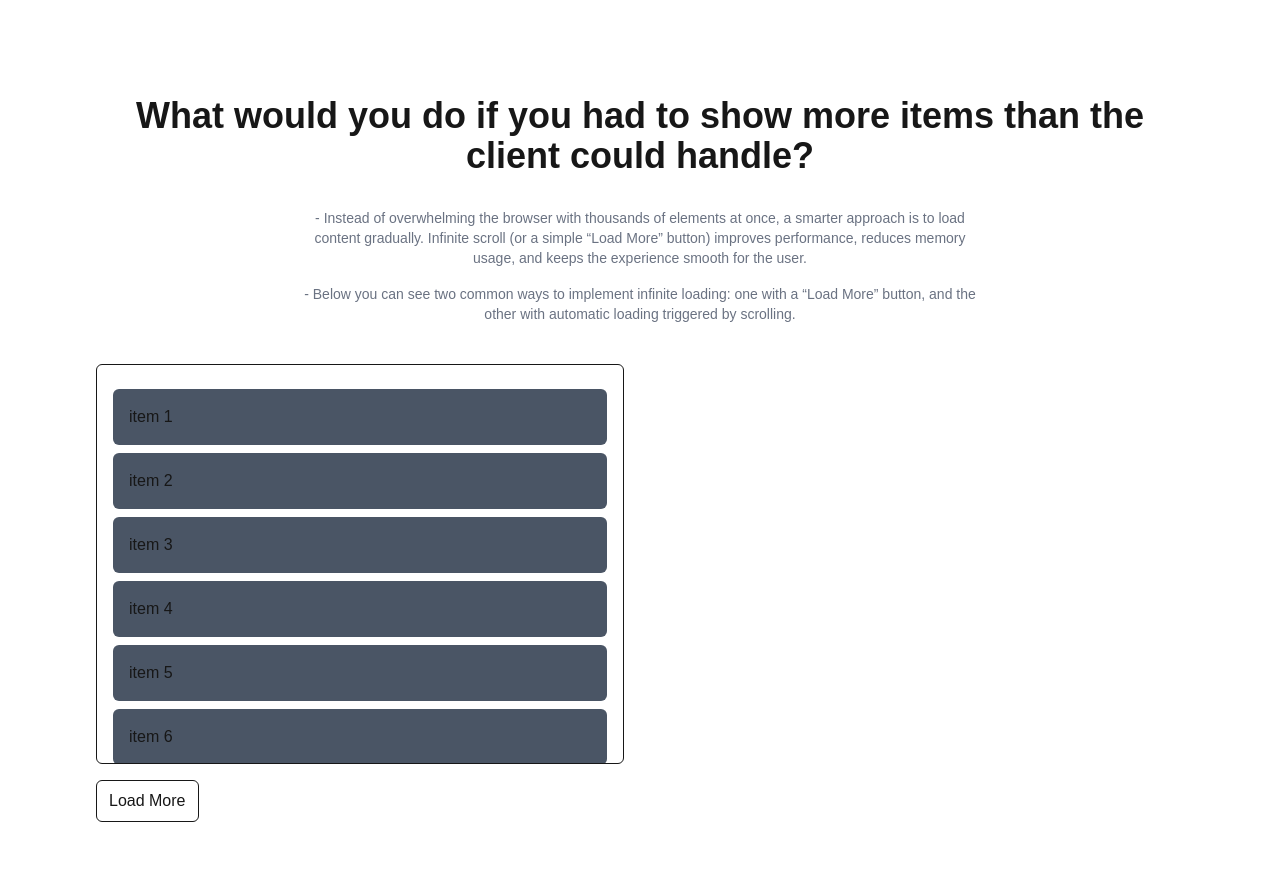
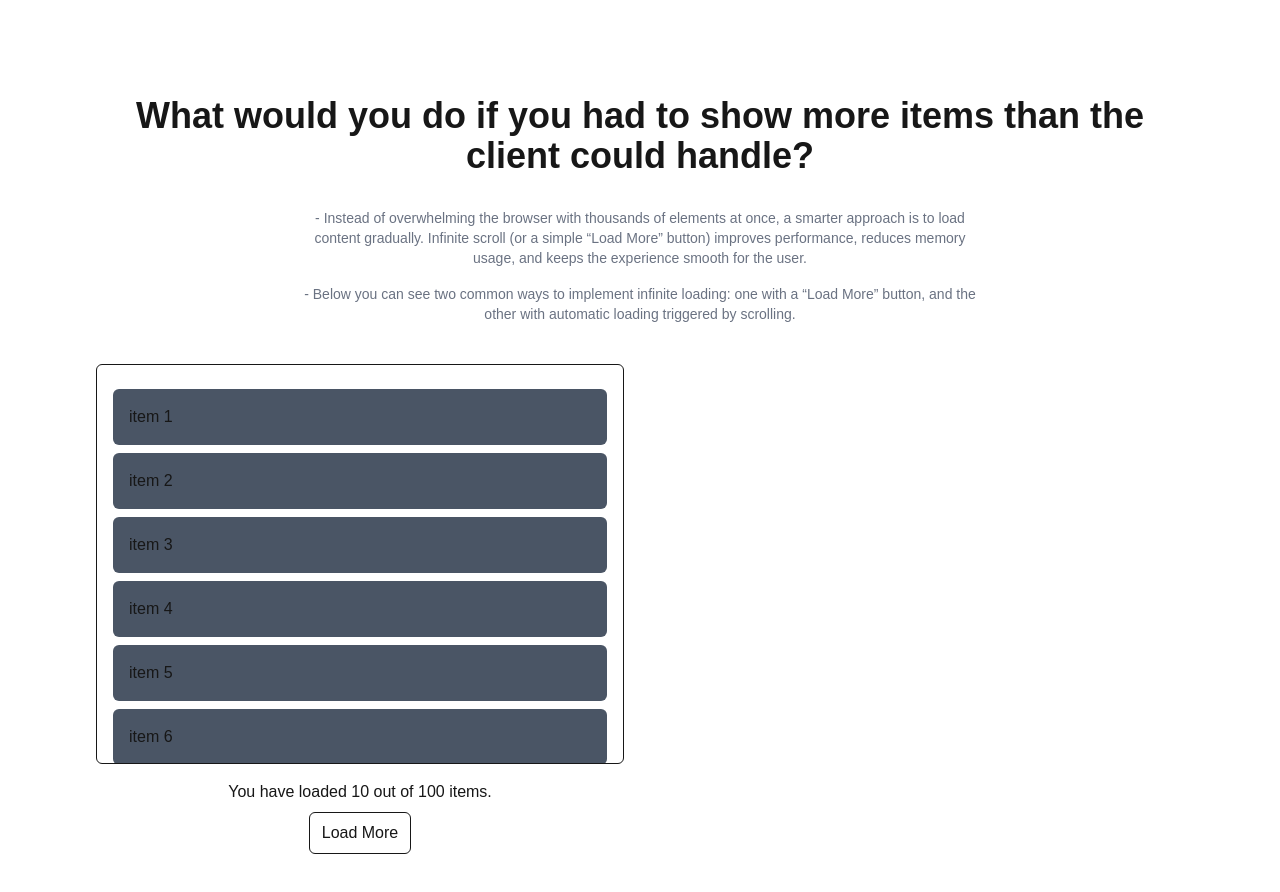
Before and after one commit to berdemozdemir/infinite-scroll-with-tanstack-query, a Next.js app: page / in a window 1280 px wide. Shown: the top 892 px of the page. Built offline with nearby package versions, Linux system fonts and the light colour scheme.

Commit message:
feat: add totalCount to ItemsResponse type and display loaded item count in InfiniteListWithLoadMoreButton

```diff
--- a/app/api/items/route.ts
+++ b/app/api/items/route.ts
@@ -16,5 +16,6 @@ export async function GET(req: NextRequest) {
   return NextResponse.json({
     data,
     nextPage: end < ITEMS.length ? page + 1 : null,
+    totalCount: ITEMS.length,
   });
 }
--- a/components/InfiniteListWithLoadMoreButton.tsx
+++ b/components/InfiniteListWithLoadMoreButton.tsx
@@ -22,22 +22,25 @@ export const InfiniteListWithLoadMoreButton = () => {
     }
   }, [isFetchingNextPage]);
 
+  const countLoadedItem = data?.pages.reduce(
+    (acc, page) => acc + page.data.length,
+    0
+  );
+
   if (status === 'pending')
     return <div className='text-center'>Loading...</div>;
 
   if (status === 'error')
-    return <div className='text-center'>Error:{error.message}</div>;
+    return <div className='text-center'>Error: {error.message}</div>;
 
   return (
     <div className='space-y-4'>
       <div className='h-[50vh] w-full overflow-auto rounded-md border p-4'>
         {data.pages.map((page, index) => (
           <div key={index}>
-            <div>
             {page.data.map((item, i) => (
               <Item key={i} name={item.name} />
             ))}
-            </div>
           </div>
         ))}
 
@@ -48,14 +51,21 @@ export const InfiniteListWithLoadMoreButton = () => {
         )}
       </div>
 
+      <div className='flex flex-col items-center justify-center gap-2'>
+        <p>
+          You have loaded {countLoadedItem} out of {data.pages[0].totalCount}{' '}
+          items.
+        </p>
+
         {hasNextPage && (
           <button
             onClick={() => fetchNextPage()}
-          className='cursor-pointer rounded-md border px-3 py-2'
+            className='w-fit cursor-pointer rounded-md border px-3 py-2'
           >
             {isFetchingNextPage ? 'loading...' : 'Load More'}
           </button>
         )}
       </div>
+    </div>
   );
 };
--- a/lib/types.ts
+++ b/lib/types.ts
@@ -5,4 +5,5 @@ export type Item = (typeof ITEMS)[number];
 export type ItemsResponse = {
   data: Item[];
   nextPage: number | null;
+  totalCount: number;
 };
```
Lines whose indentation alone changed are shown as unchanged.
